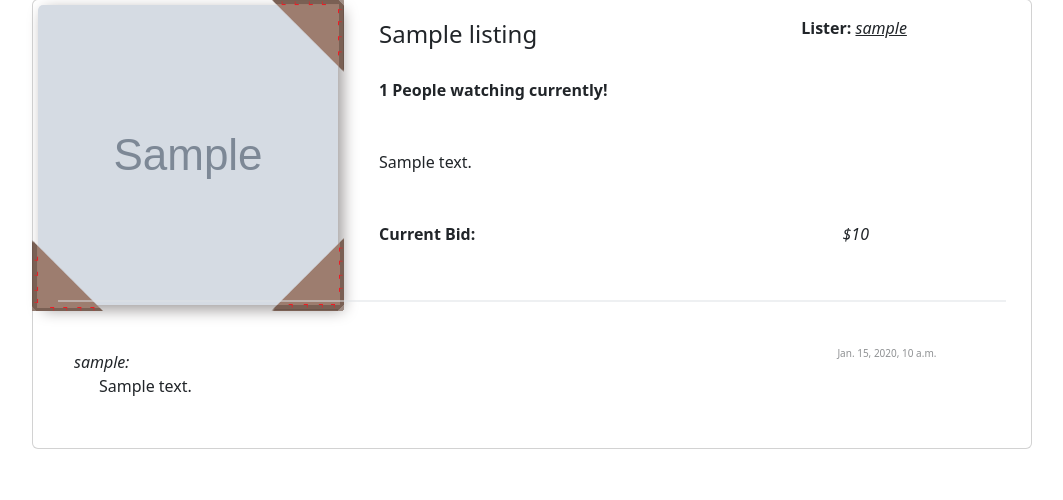
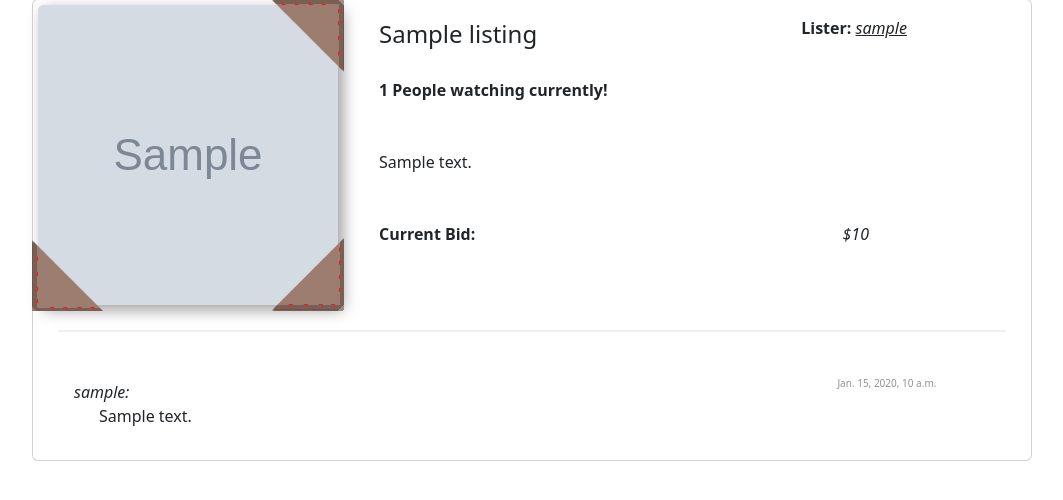
Before and after one commit to NearBee/Commerce, a Django app: page /listing/1 in a window 1280 px wide. Shown: the part 164-664 px from the top of the page, without its empty margins (108-1171 px from the left). Run offline with Django 3.2, Linux system fonts and the light colour scheme; tables that the repository leaves empty hold one stand-in row (values such as "Sample post"); grey boxes marked "Sample" are stand-in pictures; some libraries are stand-ins or nearby versions.

Commit message:
non registered view tweaked

```diff
--- a/commerce/auctions/static/auctions/styles.css
+++ b/commerce/auctions/static/auctions/styles.css
@@ -30,6 +30,10 @@ body {
 
 #auction_creator {
     padding-bottom: 5px;
+}
+
+#img_bid_row {
+    min-height: 330px;
 }
 
 #img_col {
```
